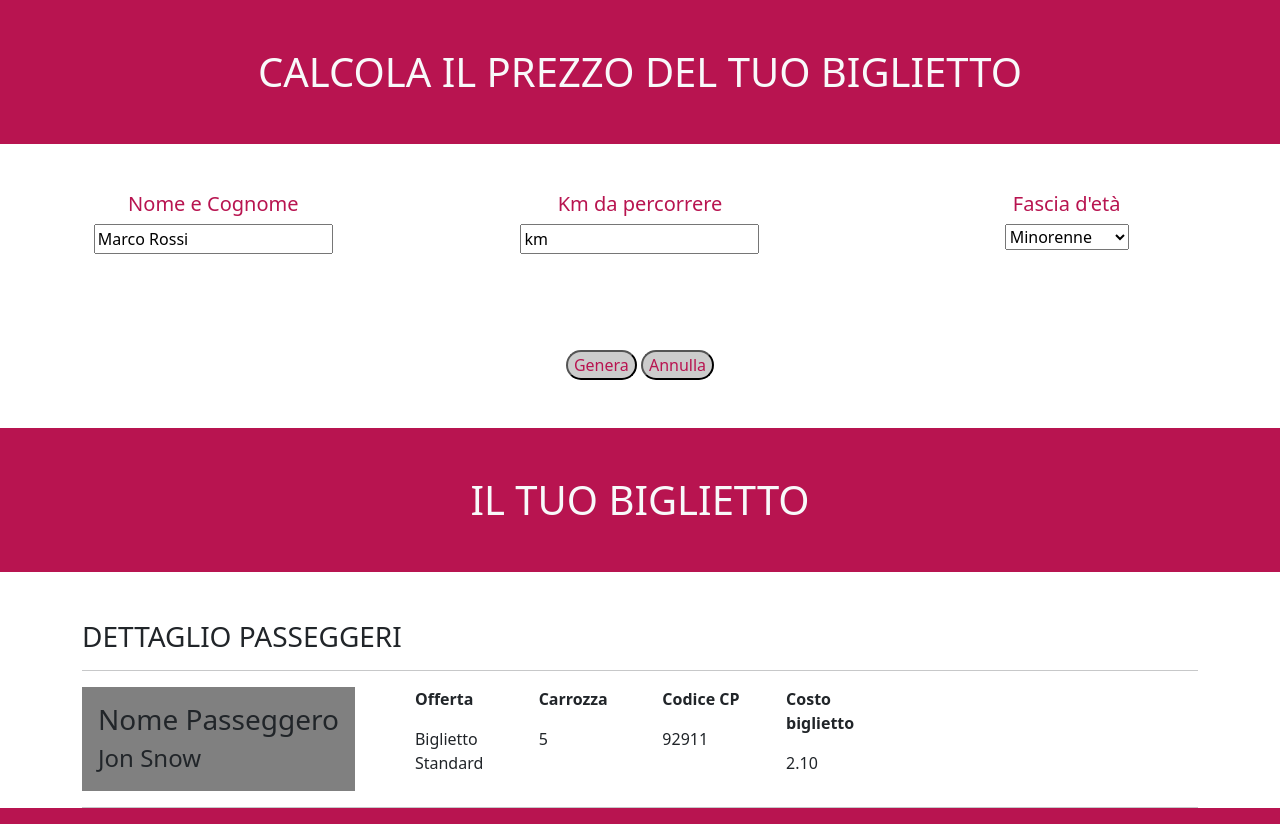
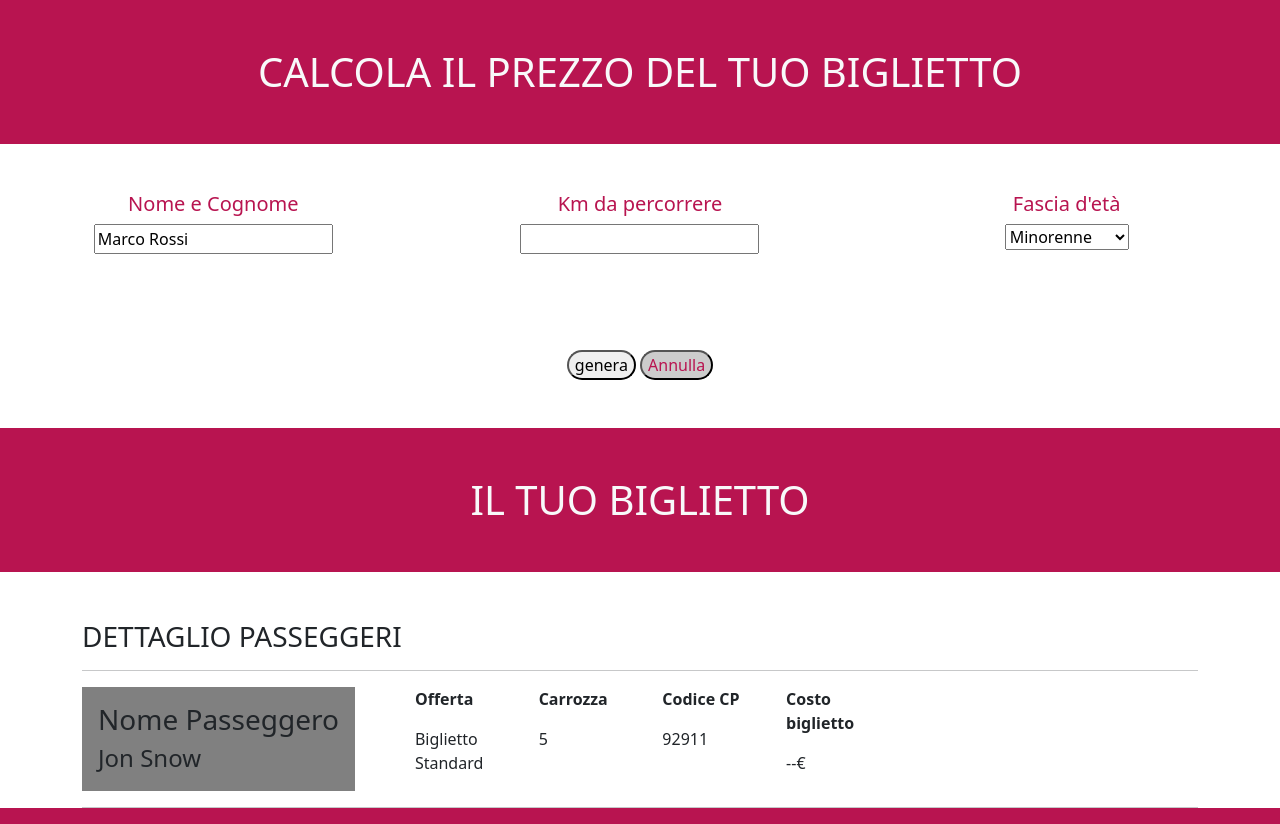
Before and after one commit to Carmyo/js-biglietto-treno-form, a plain HTML site: page index.html in a window 1280 px wide. Drawn offline with nearby package versions, Linux system fonts and the light colour scheme.

Commit message:
add alternative solution

```diff
--- a/index.html
+++ b/index.html
@@ -13,7 +13,7 @@
         crossorigin="anonymous"></script>
     <link rel="stylesheet" href="css/style.css">
     <title>Biglietto Treno</title>
-    <script type="text/javascript" defer src="js/script.js"></script>
+    <script type="text/javascript" src="js/script.js" defer></script>
 </head>
 
 <body>
@@ -29,12 +29,13 @@
 
                 <div class="col-4">
                     <h5>Nome e Cognome</h5>
-                    <input type="text" value="Marco Rossi" input />
+                    <input type="text" value="Marco Rossi" />
                 </div>
 
                 <div class="col-4">
                     <h5>Km da percorrere</h5>
-                    <input type="text" value="km" input />
+
+                    <input id="distance" type="number" value="km" />
                 </div>
 
                 <div class="col-4">
@@ -48,7 +49,8 @@
             </div>
 
             <div class="button py-5">
-                <button class="rounded-pill">Genera</button>
+                <input type="button" id="genera" class="rounded-pill" value="genera">
+
                 <button class="rounded-pill">Annulla</button>
             </div>
 
@@ -89,7 +91,7 @@
                         </div>
                         <div class="col-3">
                             <p><strong>Costo biglietto</strong></p>
-                            <p>2.10</p>
+                            <p id="price">--€</p>
                         </div>
                     </div>
                 </div>
```
Also changed, not shown: js/script.js (+13 -0 lines).
